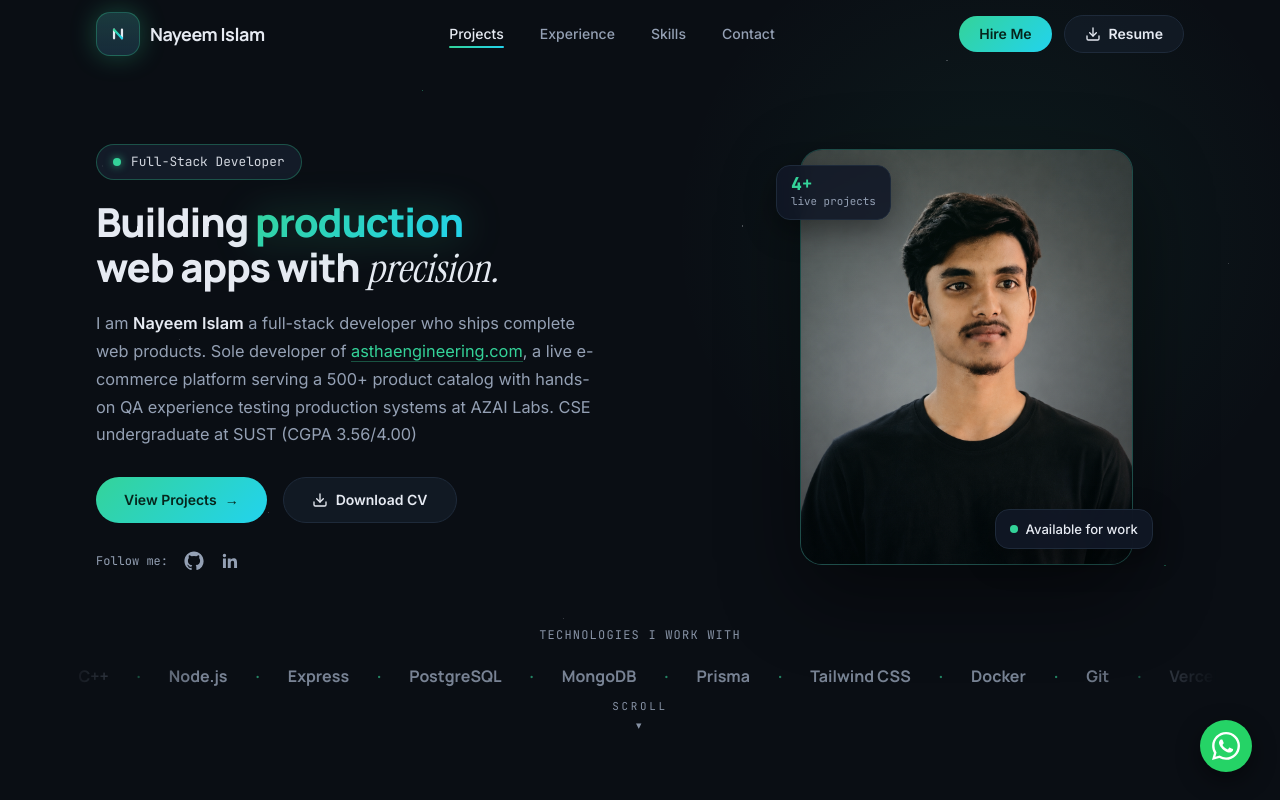
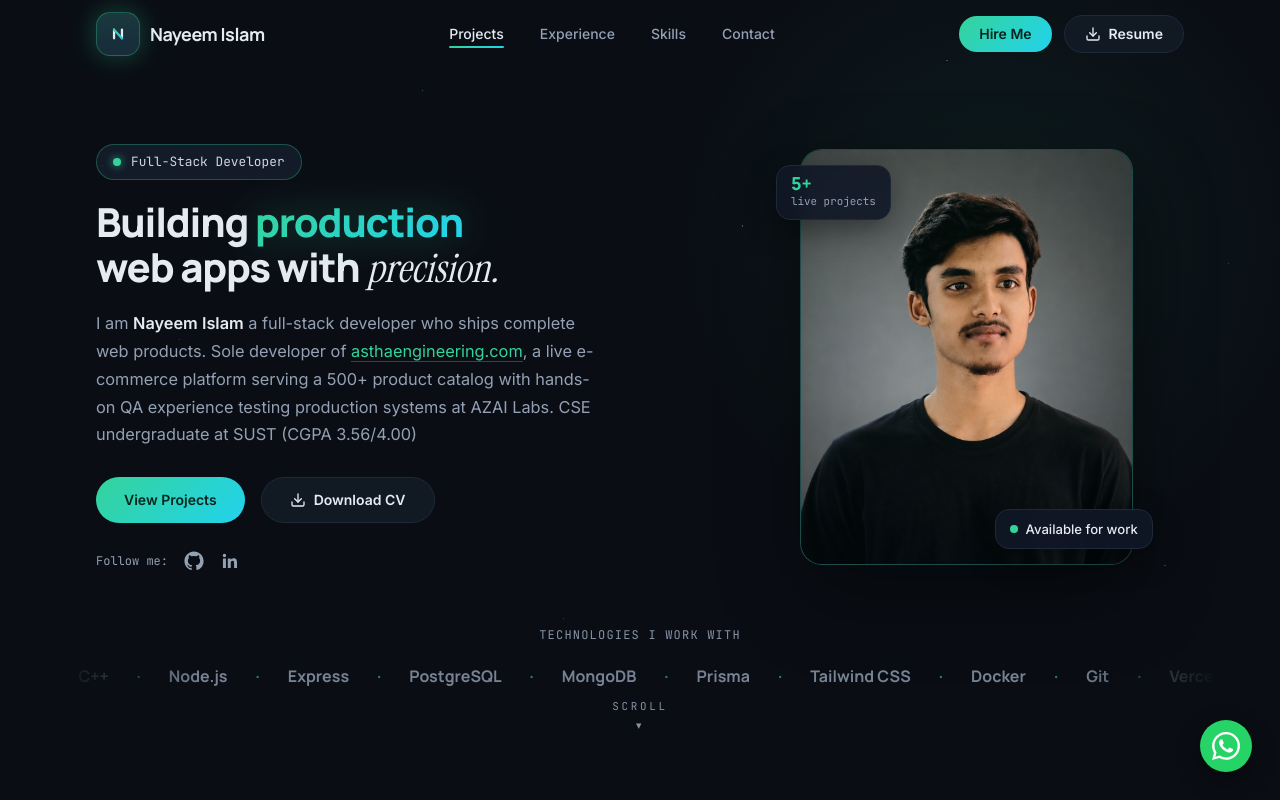
Before and after one commit to me-nayeem/my-portfolio, a Next.js app: page / in a window 1280 px wide. Shown: the top 800 px of the page. Built offline with nearby package versions, Linux system fonts and the light colour scheme.

Commit message:
fix: count of project and portals

```diff
--- a/src/components/sections/hero.tsx
+++ b/src/components/sections/hero.tsx
@@ -113,12 +113,6 @@ export function Hero() {
               onClick={(event) => scrollToHash(event, "/#projects")}
             >
               View Projects
-              <span
-                aria-hidden="true"
-                className="transition-transform duration-200 group-hover:translate-x-0.5"
-              >
-                →
-              </span>
             </Link>
             <a
               href={profile.cvPath}
@@ -185,7 +179,7 @@ export function Hero() {
             </div>
             <p className="text-muted-foreground mt-2 font-mono text-[0.68rem]">
               <span className="font-heading text-primary text-sm font-extrabold">
-                4+
+                5+
               </span>{" "}
               live projects
             </p>
@@ -195,7 +189,7 @@ export function Hero() {
             className="border-border bg-surface/90 absolute top-4 -left-6 hidden flex-col rounded-xl border px-3.5 py-2 shadow-[0_10px_30px_rgba(0,0,0,0.4)] backdrop-blur-sm lg:flex"
           >
             <span className="font-heading text-primary text-lg leading-none font-extrabold">
-              4+
+              5+
             </span>
             <span className="text-muted-foreground font-mono text-[0.68rem]">
               live projects
--- a/src/content/experience.ts
+++ b/src/content/experience.ts
@@ -21,7 +21,7 @@ export const experiences: Experience[] = [
       "Rockerz",
     ],
     highlights: [
-      "Performed manual QA across 4+ production and staging portals, testing critical user flows and reporting issues.",
+      "Performed manual QA across 6+ production and staging portals, testing critical user flows and reporting issues.",
       "Tested and identified issues including OTP and CAPTCHA bypasses, broken referral tracking, and currency/DDP calculation errors.",
       "Created clear, developer-friendly Jira reports and consolidated related bugs to help identify root causes.",
       "Worked across the FUR4 and Rockerz platforms, helping improve product quality through continuous testing and issue verification.",
```
